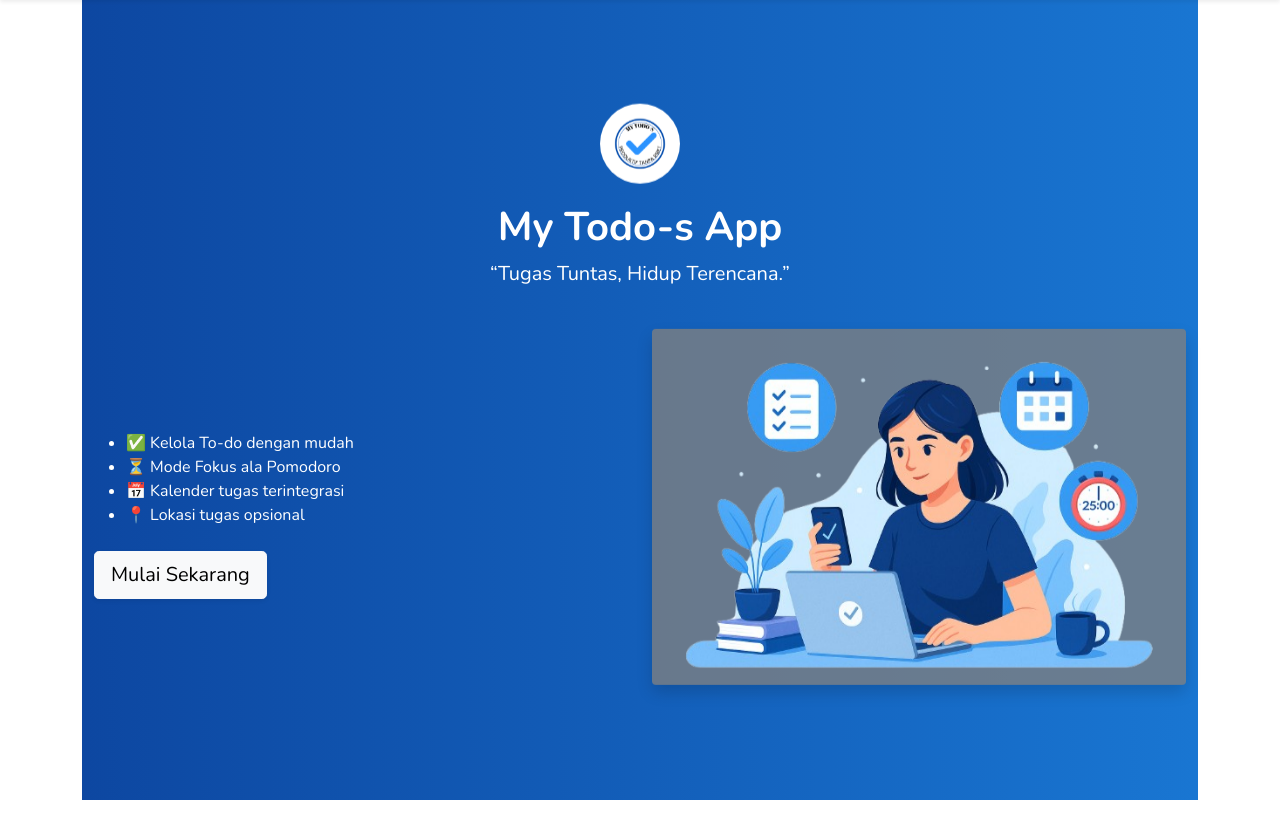
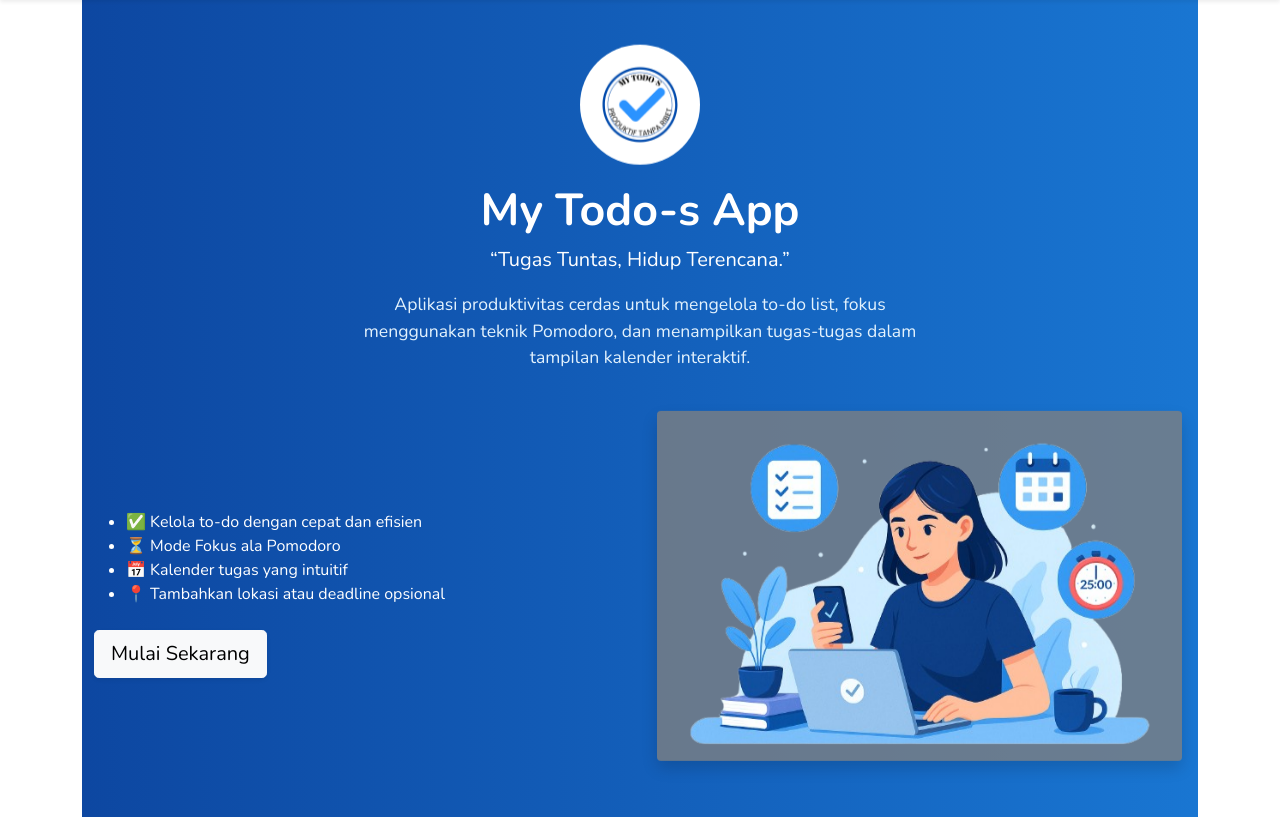
Before and after one commit to septinaaa/MyTodo-s, a Laravel app: page /landing in a window 1280 px wide. Shown: the part 61-878 px from the top of the page. Run offline with Laravel 10, Linux system fonts and the light colour scheme; parts of the project's set-up code (start-up, migrations or seed data) failed here and were passed over.

Commit message:
Update landing.blade.php

```diff
--- a/resources/views/landing.blade.php
+++ b/resources/views/landing.blade.php
@@ -11,17 +11,25 @@
     .landing-logo {
         display: block;
         margin: 0 auto;
-        height: 80px;
+        height: 120px;
         border-radius: 50%;
         animation: float 3s ease-in-out infinite;
     }
 
     .app-title {
         text-align: center;
-        font-size: 2.5rem;
+        font-size: 2.8rem;
         font-weight: 700;
         margin-top: 1rem;
         color: white;
+    }
+
+    .app-description {
+        text-align: center;
+        font-size: 1.1rem;
+        color: #e3f2fd;
+        max-width: 600px;
+        margin: 0 auto 1.5rem auto;
     }
 
     .float-image {
@@ -45,15 +53,19 @@
             <img src="{{ asset('img/logo.png') }}" alt="Logo" class="landing-logo">
             <h1 class="app-title">My Todo-s App</h1>
             <p class="lead text-white">“Tugas Tuntas, Hidup Terencana.”</p>
+            <p class="app-description">
+                Aplikasi produktivitas cerdas untuk mengelola to-do list, fokus menggunakan teknik Pomodoro,
+                dan menampilkan tugas-tugas dalam tampilan kalender interaktif.
+            </p>
         </div>
 
         <div class="row align-items-center text-white">
             <div class="col-md-6">
                 <ul class="mb-4">
-                    <li>✅ Kelola To-do dengan mudah</li>
+                    <li>✅ Kelola to-do dengan cepat dan efisien</li>
                     <li>⏳ Mode Fokus ala Pomodoro</li>
-                    <li>📅 Kalender tugas terintegrasi</li>
-                    <li>📍 Lokasi tugas opsional</li>
+                    <li>📅 Kalender tugas yang intuitif</li>
+                    <li>📍 Tambahkan lokasi atau deadline opsional</li>
                 </ul>
 
                 <a href="{{ route('login') }}" class="btn btn-light btn-lg shadow-sm">
@@ -62,7 +74,7 @@
             </div>
 
             <div class="col-md-6 text-center mt-4 mt-md-0">
-                <img src="{{ asset('img/ilustration.png') }}" alt="Ilustrasi" class="img-fluid rounded shadow float-image" style="background: transparent;">
+                <img src="{{ asset('img/ilustration.png') }}" alt="Ilustrasi" class="img-fluid rounded shadow float-image" style="background: transparent; max-height: 350px;">
             </div>
         </div>
     </div>
```
